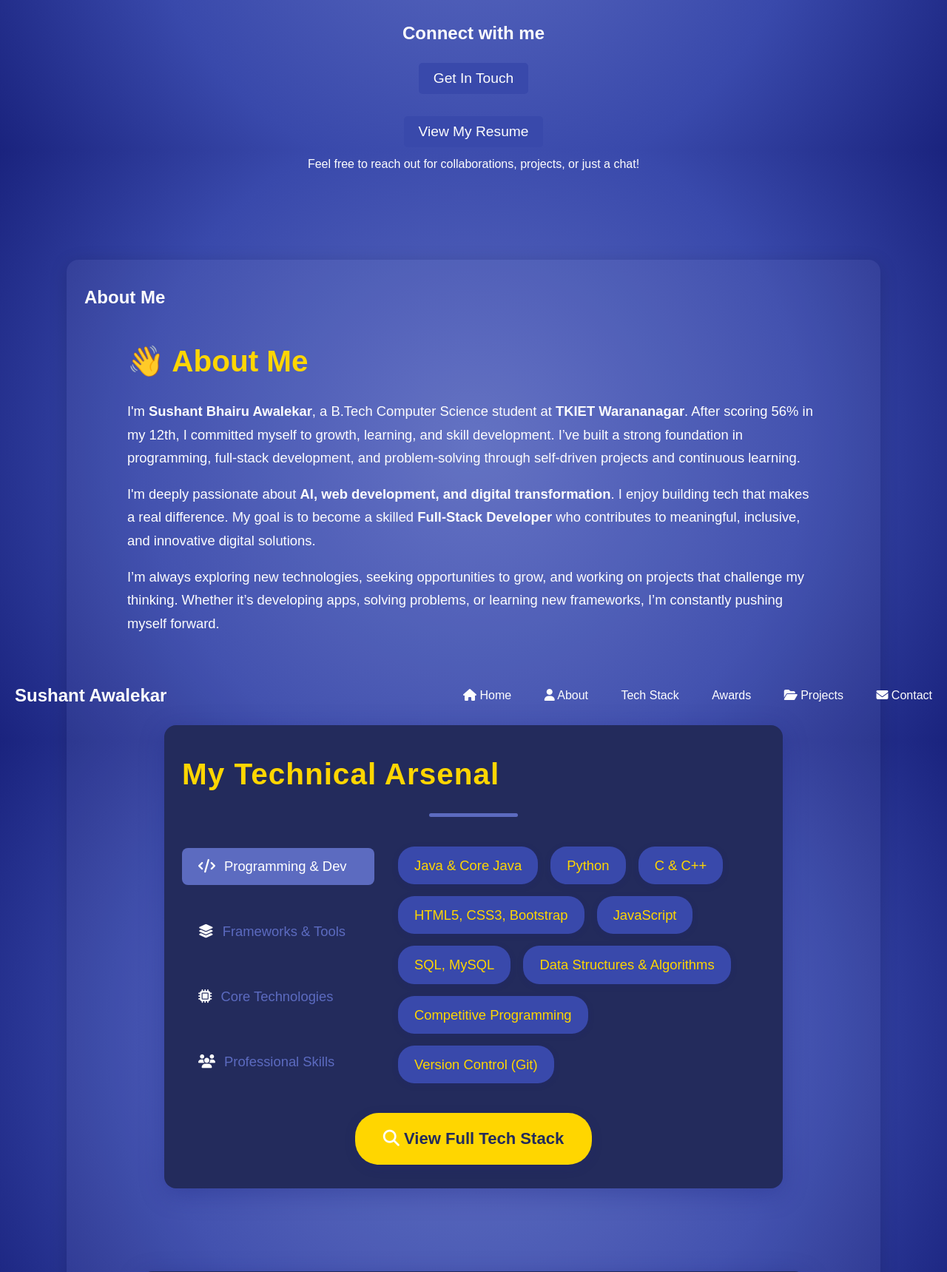
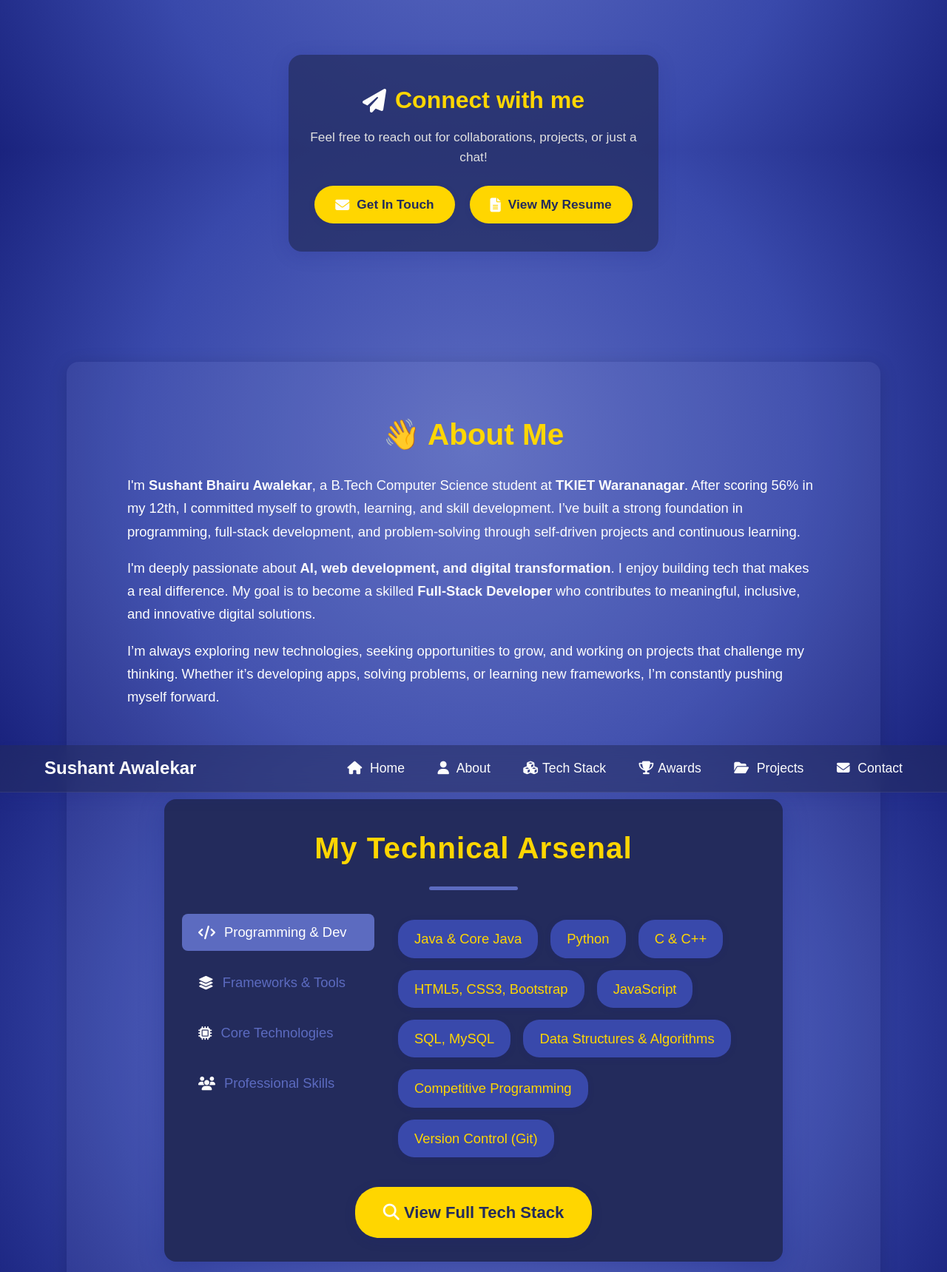
Before and after one commit to sushantawalekar286/Sushant-portfolio, a Node server app: page / in a window 1280 px wide, after a click on "Tech Stack". Shown: the part 598-2317 px from the top of the page at 74% size. Run offline with Node 20, Linux system fonts and the light colour scheme; some libraries are stand-ins or nearby versions.

Commit message:
change in design

```diff
--- a/index.js
+++ b/index.js
@@ -2,6 +2,7 @@
 const app = express();
 const path = require('path');
 const mongoose = require("mongoose");
+const Contact = require("./models/contact");
 
 app.set('view engine', 'ejs');
 app.set('views', path.join(__dirname, 'views'));
@@ -16,18 +17,63 @@
 
 // Routes
 
+const projects = [
+  { title: "Math Solver", tech: "Python", link: "https://github.com/yourname/mathsolver" },
+  { title: "Portfolio", tech: "Node.js, EJS", link: "https://github.com/yourname/portfolio" }
+];
+
+const awards = [
+  "1st Prize – Project Presentation (Jidnyasa, TKIET)",
+  "2nd Prize – Paper Presentation (Ureka, TKIET)",
+  "3rd Prize – Digitech (NIT Kolhapur)",
+  "3rd Prize – CodeDusk (MCA Dept, TKIET)"
+];
+
+const techstack = [
+  {
+    category: "Languages",
+    icon: "🖥️",
+    items: [
+      { name: "Python", icon: "/images/python.svg" },
+      { name: "Java", icon: "/images/java.jpg" },
+      { name: "JavaScript", icon: "/images/js.svg" },
+      { name: "HTML", icon: "/images/html5.svg" },
+      { name: "CSS", icon: "/images/css3.svg" },
+      { name: "C", icon: "/images/c.svg" },
+      { name: "C++", icon: "/images/cpp.svg" },
+      { name: "PHP", icon: "/images/php.svg" }
+    ]
+  },
+  {
+    category: "Frameworks & Libraries",
+    icon: "🛠️",
+    items: [
+      { name: "Flask", icon: "/images/flask.svg" },
+      { name: "OpenCV", icon: "/images/opencv.svg" },
+      { name: "React", icon: "/images/react.svg" },
+      { name: "NumPy", icon: "/images/numpy.svg" },
+      { name: "Pandas", icon: "/images/pandas.svg" },
+      { name: "Scikit-learn", icon: "/images/scikit-learn.svg" },
+      { name: "Tailwind CSS", icon: "/images/tailwind.svg" },
+      { name: "Bootstrap", icon: "/images/bootstrap.svg" }
+    ]
+  }
+  // Add more categories as needed
+];
+
+
+
+
 
 app.get('/', (req, res) => {
-  const projects = [
-    { title: "Math Solver", tech: "Python", link: "https://github.com/yourname/mathsolver" },
-    { title: "Portfolio", tech: "Node.js, EJS", link: "https://github.com/yourname/portfolio" }
-    // ...add more projects
-  ];
-  res.render('home', { projects });
+  res.render('home', { projects, awards, techstack });
+});
+
+app.get('/full-tech-stack', (req, res) => {
+  res.render('full_tech_stack', { techstack });
 });
 
 
-const Contact = require("./models/contact");
 
 app.post("/contact", async (req, res) => {
   const { name, email, message } = req.body;
--- a/public/css/style.css
+++ b/public/css/style.css
@@ -71,6 +71,56 @@
     justify-content: space-between;
     align-items: center;
     width: 100%;
+    position: fixed;
+    top: 0;
+    left: 0;
+    z-index: 100;
+    padding: 0 40px;
+    height: 64px;
+    background: rgba(35, 43, 92, 0.55); /* semi-transparent blue */
+    backdrop-filter: blur(12px);         /* blur effect */
+    box-shadow: 0 10px 16px rgba(26,35,126,0.12);
+    border-bottom: 1px solid rgba(255,255,255,0.08);
+}
+
+.navbar a {
+  color: #fdfdfd;
+  text-decoration: none;
+  font-size: 1.1em;
+  transition: color 0.2s;
+  position: relative;
+  display: inline-flex;
+  align-items: center;
+}
+.navbar a i {
+  color: #fdfdfd;
+  transition: color 0.2s;
+  margin-right: 6px;
+}
+
+.navbar a:hover {
+  color: #ffd600;
+
+}
+.navbar a:hover i {
+  color: #ffd600;
+}
+
+
+.navbar a::after {
+  content: "";
+  display: block;
+  height: 3px;
+  width: 0;
+  background: #ffd600;
+  border-radius: 2px;
+  position: absolute;
+  left: 0;
+  bottom: -4px;
+  transition: width 0.3s cubic-bezier(.4,0,.2,1);
+}
+.navbar a:hover::after {
+  width: 100%;
 }
 
 .nav-left .brand-name {
@@ -126,62 +192,64 @@
     width: 100%;
     margin: 0;
 }
-
-.contact-container{
-    display: flex;
-    flex-direction: column;
-    align-items: center;
-
+.contact-container {
+  background: rgba(35, 43, 92, 0.7);
+  border-radius: 18px;
+  box-shadow: 0 4px 24px rgba(26,35,126,0.18);
+  max-width: 500px;
+  margin: 48px auto 32px auto;
+  padding: 36px 28px 28px 28px;
+  text-align: center;
+  color: #fdfdfd;
+  position: relative;
 }
 
-.contact-container button {
-    padding: 10px 20px;
-    background-color: #3949ab;
-    color: #fdfdfd;
-    border: none;
-    border-radius: 5px;
-    cursor: pointer;
-    font-size: 1.2em;
-    margin-top: 20px;
+.contact-container h2 {
+  font-size: 2em;
+  color: #ffd600;
+  margin-bottom: 10px;
+  display: flex;
+  align-items: center;
+  justify-content: center;
+  gap: 12px;
 }
 
-.contact{
-    display: flex;
-    flex-direction: column;
-    align-items: center;
-    justify-content: center;
-    height: 100vh;
-}
-.contact h1 {
-    font-size: 2.5em;
-    margin-bottom: 20px;
-    color: #fdfdfd;
-}
-.contact-form {
-    display: flex;
-    flex-direction: column;
-    align-items: center;
-    justify-content: center;
-    border: 1px solid #fdfdfd;
-    border-radius: 10px;
-    padding: 20px;
-    background-color: rgba(255, 255, 255, 0.1);
-
-    width:25%;
-    box-shadow: 20px 20px 20px rgba(0, 0, 0, 0.2);
+.contact-subtitle {
+  font-size: 1.08em;
+  color: #e0e0e0;
+  margin-bottom: 24px;
 }
 
-input[type="text"],
-input[type="email"],
-textarea,
-button{
-    width: 100%;
-    padding: 10px;
-    margin: 10px 0;
-    border: none;
-    border-radius: 20px;
-    background-color: rgba(255, 255, 255, 0.2);
-    color: #fdfdfd;
+.contact-btn-row {
+  display: flex;
+  justify-content: center;
+  gap: 20px;
+  margin-bottom: 10px;
+}
+
+.contact-btn {
+  background: #ffd600;
+  color: #232b5c;
+  font-weight: 600;
+  font-size: 1.08em;
+  padding: 12px 28px;
+  border-radius: 28px;
+  text-decoration: none;
+  box-shadow: 0 2px 8px rgba(26,35,126,0.10);
+  display: flex;
+  align-items: center;
+  gap: 10px;
+  transition: background 0.2s, color 0.2s, transform 0.2s;
+}
+
+.contact-btn:hover {
+  background: #232b5c;
+  color: #ffd600;
+  transform: translateY(-2px) scale(1.04);
+}
+
+.contact-btn i {
+  font-size: 1.1em;
 }
 
 .section-card {
@@ -215,7 +283,7 @@
     font-size: 2.2em;
     margin-bottom: 18px;
     color: #ffd600;
-    text-align: left;
+    text-align: center;
 }
 
 .about-info p {
--- a/views/about.ejs
+++ b/views/about.ejs
@@ -1,7 +1,7 @@
 <br /><br /><br />
 <section>
   <div class="about-container">
-    <h2>About Me</h2>
+
     <div class="about-info">
      <section id="about" style="padding: 2rem; max-width: 1000px; margin: auto;">
   <h2>👋 About Me</h2>
@@ -27,20 +27,31 @@
 <section id="awards" class="section-card">
   <h2>🏆 Awards & Achievements</h2>
   <ul>
-    <li> 1st Prize – Project Presentation (Jidnyasa, TKIET)</li>
-    <li> 2nd Prize – Paper Presentation (Ureka, TKIET)</li>
-    <li> 3rd Prize – Digitech (NIT Kolhapur)</li>
-    <li> 3rd Prize – CodeDusk (MCA Dept, TKIET)</li>
-  </ul>
+  <% for(let a of awards) { %>
+    <li><%= a %></li>
+  <% } %>
+</ul>
+  <div class="tech-stack-btn-row">
+    <a href="/full-achievement" class="tech-stack-view-btn">
+      <i class="fas fa-search"></i> View Full achievements
+    </a>
 </section>
 
 <section id="projects"  class="section-card">
   <h2>🧠 Projects</h2>
-  <p><strong>Math Problem Solver (Python)</strong></p>
-  <p>
-    A basic math solver that provides step-by-step solutions using Python. It’s designed to help students understand calculation logic.
-    The current version handles only simple problems, but it's a solid representation of my problem-solving and development skills.
-  </p>
+ <ul>
+  <% for(let p of projects) { %>
+    <li>
+      <strong><%= p.title %></strong> — <%= p.tech %>
+      [<a href="<%= p.link %>">GitHub</a>]
+    </li>
+  <% } %>
+</ul>
+
+  <div class="tech-stack-btn-row">
+    <a href="/full-projects" class="tech-stack-view-btn">
+      <i class="fas fa-search"></i> View Full projects
+    </a>
 </section>
 
 <section id="connect" style="padding: 2rem; max-width: 900px; margin: auto;">
--- a/views/home.ejs
+++ b/views/home.ejs
@@ -17,17 +17,19 @@
 
 
 <div class="contact-container">
-  <h2>Connect with me</h2>
-
-  <form method="get" action="/contact">
-    <button>Get In Touch</button>
-  </form>
-  <form method="get" action="/resume">
-    <button>View My Resume</button>
-  </form>
-  <p>Feel free to reach out for collaborations, projects, or just a chat!</p>
+  <h2><i class="fas fa-paper-plane"></i> Connect with me</h2>
+  <p class="contact-subtitle">Feel free to reach out for collaborations, projects, or just a chat!</p>
+  <div class="contact-btn-row">
+    <a href="/contact" class="contact-btn">
+      <i class="fas fa-envelope"></i> Get In Touch
+    </a>
+    <a href="/resume" class="contact-btn">
+      <i class="fas fa-file-alt"></i> View My Resume
+    </a>
+  </div>
 </div>
 </section>
+
 <section id="about">
   <%- include('about') %>
 </section>
--- a/views/partials/header.ejs
+++ b/views/partials/header.ejs
@@ -16,8 +16,8 @@
     <div class="nav-right">
       <a href="#home"><i class="fa fa-home"></i> Home</a>
       <a href="#about"><i class="fa fa-user"></i> About</a>
-      <a href="#techstack" style="color: white; text-decoration: none;">Tech Stack</a>
-      <a href="#awards" style="color: white; text-decoration: none;">Awards</a>
+      <a href="#techstack" ><i class="fa fa-cubes"></i>Tech Stack</a>
+      <a href="#awards" ><i class="fa fa-trophy"></i>Awards</a>
       <a href="#projects"><i class="fa fa-folder-open"></i> Projects</a>
       <a href="#contact"><i class="fa fa-envelope"></i> Contact</a>
     </div>
```
Also changed, not shown: other parts of public/css/style.css (+75 -0 lines), models/admin.js (added, +24 -0 lines), views/full_tech_stack.ejs (added, +25 -0 lines), public/images/c.jpeg (added), public/images/java.jpg (added).
